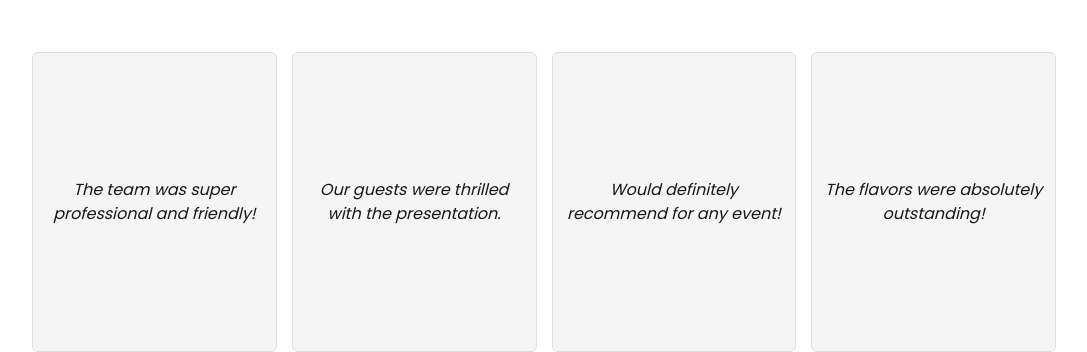
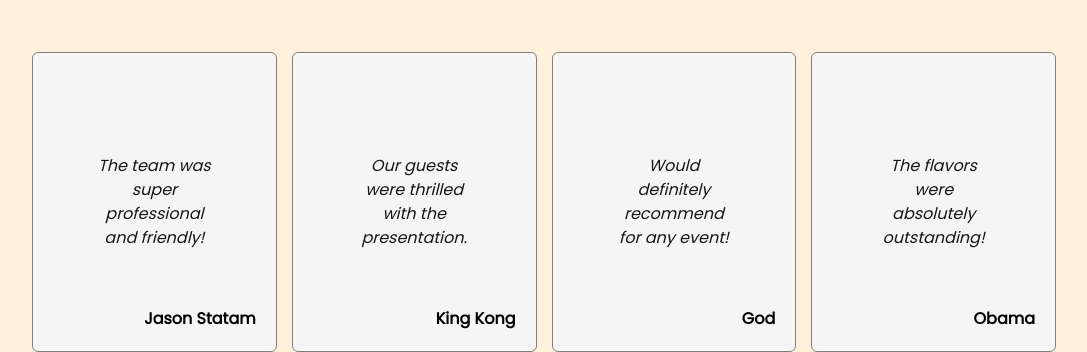
Before and after one commit to toto-haricot/web-app-laurens-larder, a Next.js app in the folder web-app-laurens-larder/: page / in a window 1280 px wide. Shown: the part 883-1235 px from the top of the page, without its empty margins (96-1183 px from the left). Built offline with nearby package versions, Linux system fonts and the light colour scheme.

Commit message:
display of the squares for reviews reviewed

```diff
--- a/web-app-laurens-larder/src/app/components/CustomerReviews.jsx
+++ b/web-app-laurens-larder/src/app/components/CustomerReviews.jsx
@@ -4,13 +4,14 @@ import { useState, useEffect } from 'react';
 import styles from './CustomerReviews.module.css';
 
 const reviews = [
-  "Amazing service and delicious food!",
-  "The team was super professional and friendly!",
-  "Our guests were thrilled with the presentation.",
-  "Would definitely recommend for any event!",
-  "The flavors were absolutely outstanding!",
-  "Best catering experience we've ever had!",
-  "Superb quality and attention to detail.",
+  { text: "Amazing service and delicious food!", author: "Bruce Willis"},
+  { text: "The team was super professional and friendly!", author: "Jason Statam"},
+  { text: "Our guests were thrilled with the presentation.", author: "King Kong"},
+  { text: "Would definitely recommend for any event!", author: "God"},
+  { text: "The flavors were absolutely outstanding!", author: "Obama"},
+  { text: "Best catering experience we've ever had!", author: "Léon Marchand"},
+  { text: "Superb quality and attention to detail.", author: "Antoine Dupond"},
+  { text: "Yum the nachos are very good", author: "Maradona"},
 ];
 
 export default function CustomerReviews() {
@@ -28,10 +29,13 @@ export default function CustomerReviews() {
   }, []);
 
   return (
-    <div className={`${styles.container} pour-une-classe`}>
-      {visibleReviews.map((quote, index) => (
-        <div key={index} className={styles.square}>
-          {quote}
+    <div className={`${styles.container}`}>
+      {visibleReviews.map((review, index) => (
+        <div key={index} className={`${styles.square} pour-une-classe`}>  {/* DIV DE LA CRITIQUE */}
+          <div className={styles.quote}>{review.text}</div>
+          <div className={styles.author}>{review.author}</div>
+          {/* {quote} */}
+
         </div>
       ))}
     </div>
--- a/web-app-laurens-larder/src/app/components/CustomerReviews.module.css
+++ b/web-app-laurens-larder/src/app/components/CustomerReviews.module.css
@@ -10,16 +10,36 @@
     flex: 1;
     min-width: 20%;
     background-color: #f5f5f5;
-    border: 1px solid #ddd;
+    border: 1px solid grey;
     display: flex;
     align-items: center;
     justify-content: center;
     padding: 10px;
     box-sizing: border-box;
     font-size: 16px;
-    font-style: italic;
     text-align: center;
     border-radius: 6px;
+    position: relative;
+  }
+
+  .quote {
+    position: absolute;
+    top: 50%; /* Move 50% down from the top */
+    left: 50%; /* Move 50% from the left */
+    transform: translate(-50%, -50%); /* Adjust for the child’s own dimensions */
+    text-align: center;
+    font-style: italic;
+  }
+
+
+  .author {
+    position: absolute; /* Position relative to the father */
+    bottom: 10px; /* 10px from the bottom */
+    right: 10px; /* 10px from the right */
+    color: black;
+    padding: 10px;
+    text-align: right;
+    font-weight: bolder;
   }
 
   /* Animates sliding effect */
--- a/web-app-laurens-larder/src/app/globals.css
+++ b/web-app-laurens-larder/src/app/globals.css
@@ -3,7 +3,7 @@
 @tailwind utilities;
 
 :root {
-  --background: #ffffff;
+  --background: #FFF0DC;
   --foreground: #171717;
 }
 
@@ -16,7 +16,7 @@ body {
 main {
   padding: 20px;
   text-align: center;
-  background-color: #F9F9F9;
+  background-color: var(--background);
 }
 
 
@@ -32,6 +32,7 @@ nav {
   left: 0; /* Aligns it to the left of the page */
   width: 100%; /* Makes the navbar span the entire width of the page */
   z-index: 1000; /* Ensures it stays above other elements */
+  border-bottom: 2px solid #fE4565;
 }
 
 img {
@@ -55,6 +56,7 @@ img {
   /* border: 2px solid #333; */
   position: fixed;
   left: 20px;
+  background-color: #FF9E21;
 }
 
 .nav-right {
@@ -82,6 +84,7 @@ img {
   top: 0px;
   left: 50%;
   transform: translate(-50%, 0);
+  border: 2px solid #FE4546;
 }
 
 /* FIRST BLOCK */
@@ -136,12 +139,14 @@ img {
   width: 65%;
   border-radius: 6px;
   object-fit: cover;
+  border-bottom: 2px solid #fE4565;
 }
 
 .image-narrow {
   width: 30%;
   border-radius: 6px;
   object-fit: cover;
+  border-bottom: 2px solid #fE4565;
 }
 
 /* Container for the image */
@@ -161,12 +166,14 @@ img {
   width: 100%; /* Fills the width of the container */
   height: 100%; /* Fills the height of the container */
   object-fit: cover; /* Ensures the image covers the container */
+  border: 2px solid #fE4565;
 }
 
 /* Zoom effect on hover */
 .image-container:hover img {
   transform: scale(1.1); /* Scales the image to 110% */
   border-radius: 6px;
+  border: 2px solid #fE4565;
 }
 
 .image-left {
```
